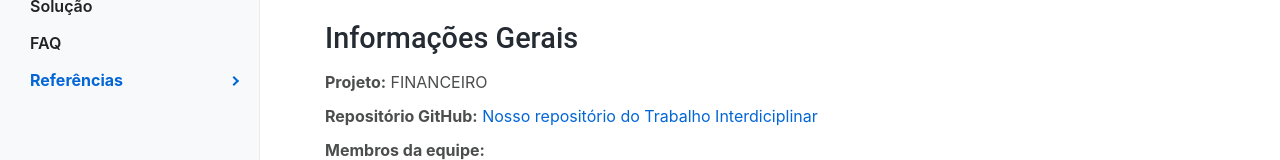
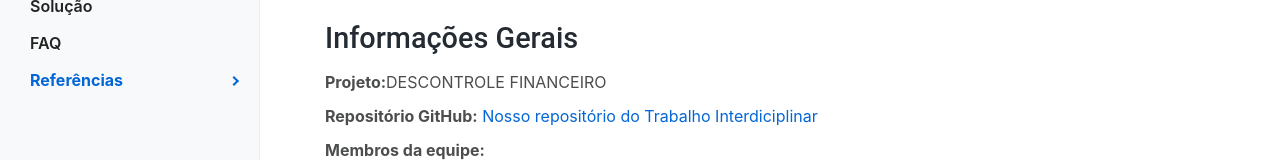
Before and after one commit to ICEI-PUC-Minas-PMGCC-TI/ti-1-pmg-cc-m-20241-g4-descontrole-financeiro, a plain HTML site: page docs/index.html in a window 1280 px wide. Shown: the part 260-420 px from the top of the page. Drawn offline with Linux system fonts and the light colour scheme.

Commit message:
Update index.html

```diff
--- a/docs/index.html
+++ b/docs/index.html
@@ -101,7 +101,7 @@
               <div class="row">
                 <div class="col-12">
                   <ul class="list-unstyled">
-                    <li><strong>Projeto:</strong>  FINANCEIRO</li>
+                    <li><strong>Projeto:</strong>DESCONTROLE FINANCEIRO</li>
                     <li><strong>Repositório GitHub:</strong> <a href="https://github.com/ICEI-PUC-Minas-PMGCC-TI/ti-1-pmg-cc-m-20241-g4-descontrole-financeiro">Nosso repositório do Trabalho Interdiciplinar</a>
                     </li>
                     <li><strong>Membros da equipe:</strong>
```
